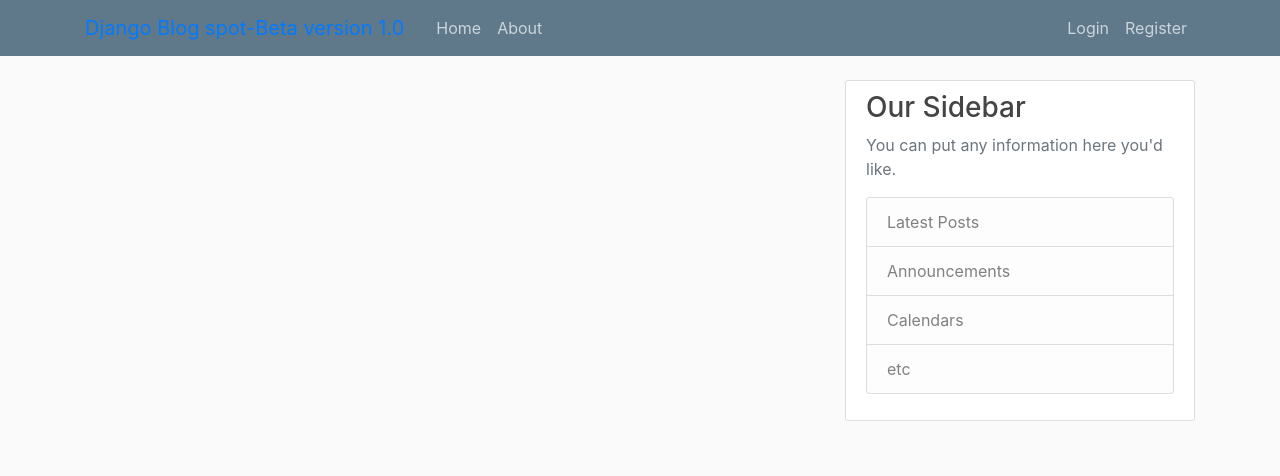
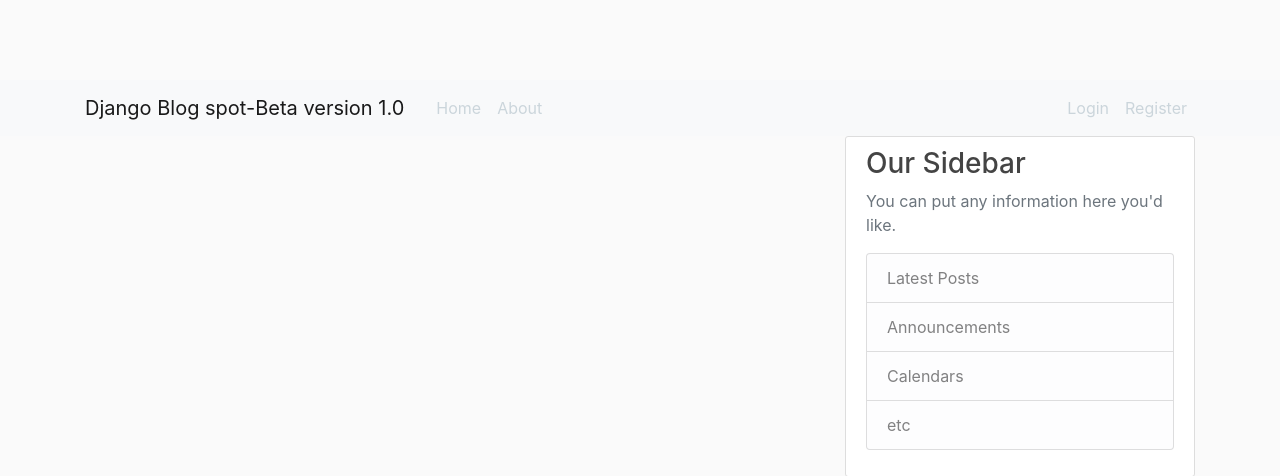
Before and after one commit to santhukpdjango/djan_pro, a Django app: page / in a window 1280 px wide. Shown: the top 476 px of the page. Run offline with Django 3.2, Linux system fonts and the light colour scheme; data that the repository does not hold is empty; some libraries are stand-ins or nearby versions.

Commit message:
Update base.html

```diff
--- a/blog/templates/blog/base.html
+++ b/blog/templates/blog/base.html
@@ -17,7 +17,7 @@
 </head>
 <body>
     <header class="site-header">
-      <nav class="navbar navbar-expand-md navbar-black bg-steel fixed-top">
+      <nav class="navbar navbar-expand-lg navbar-light bg-light">
         <div class="container">
           <a class="navbar-brand mr-4" href="{% url 'blog-home' %}">Django Blog spot-Beta version 1.0</a>
           <button class="navbar-toggler" type="button" data-toggle="collapse" data-target="#navbarToggle" aria-controls="navbarToggle" aria-expanded="false" aria-label="Toggle navigation">
```
